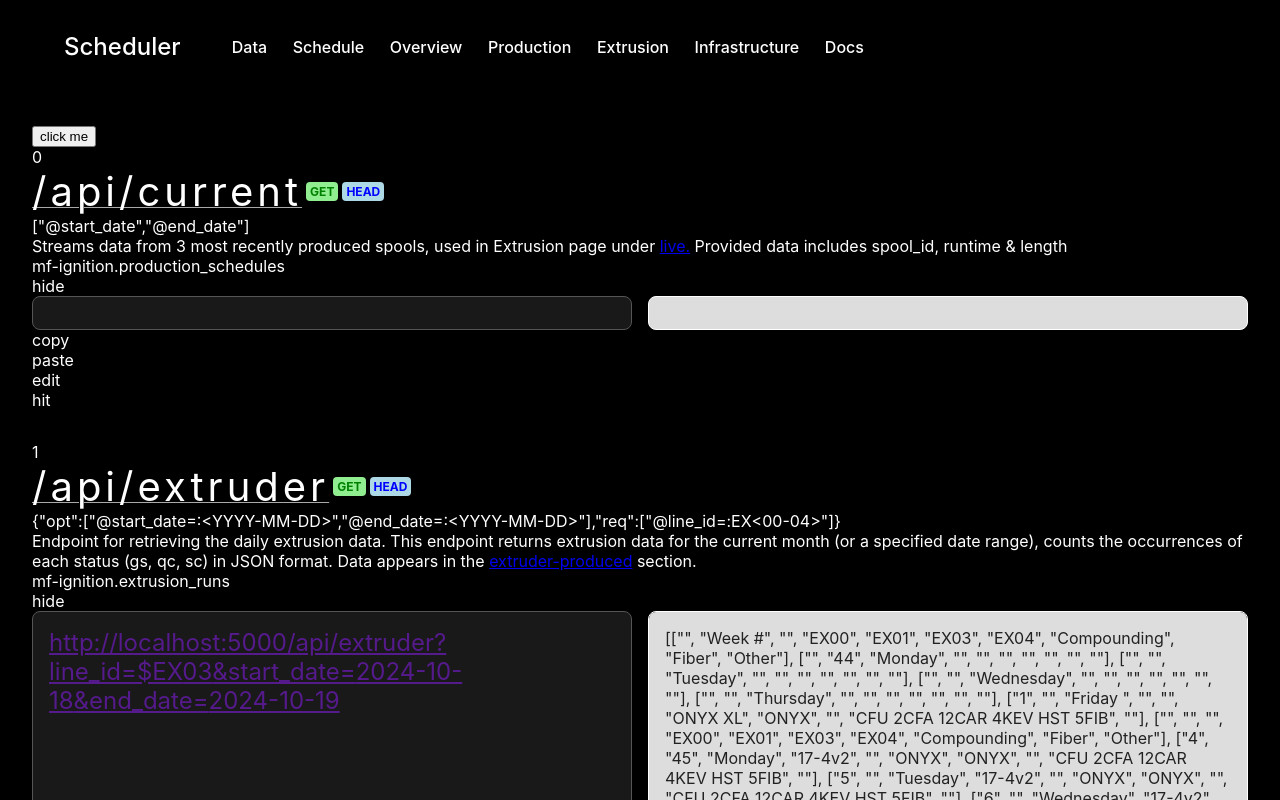
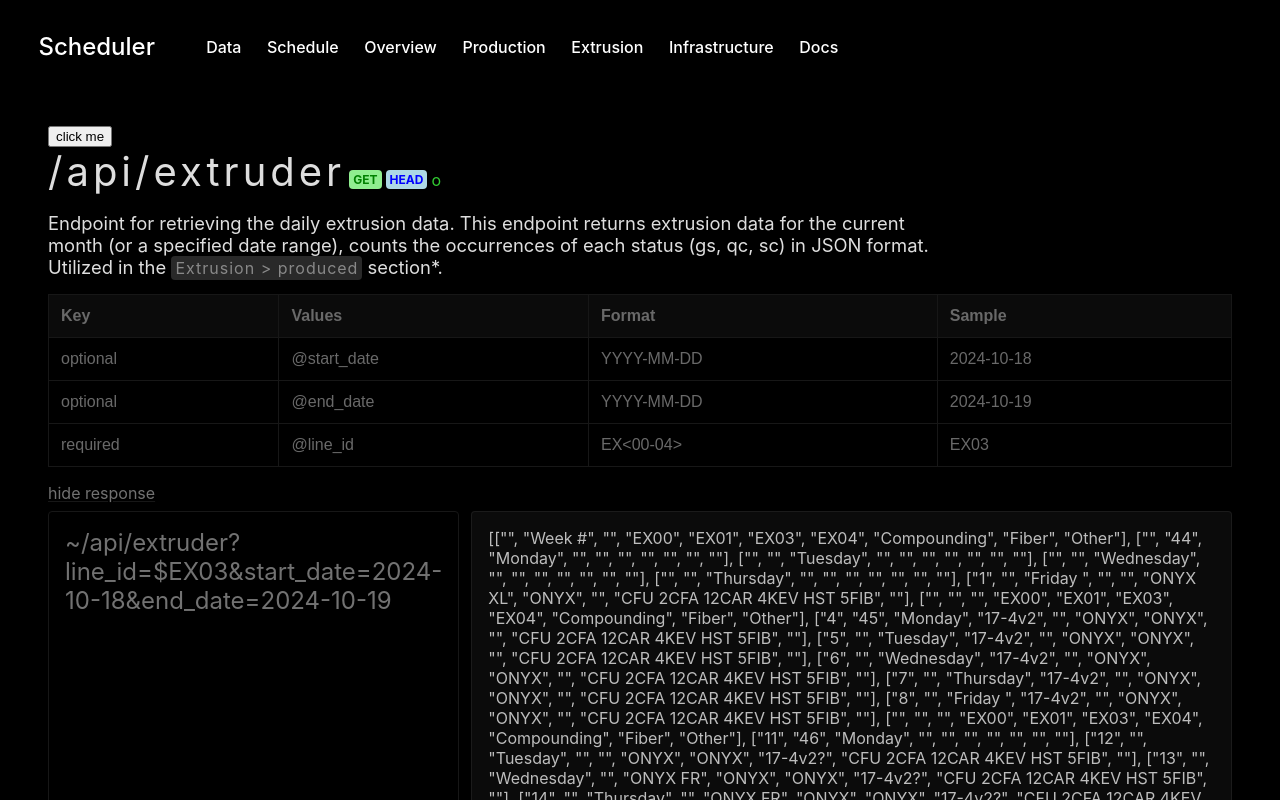
Before and after one commit to mf-suneeth/mf-productionyx, a React (Create React App) app in the folder frontend/: page /documentation in a window 1280 px wide. Shown: the top 800 px of the page. Built offline with nearby package versions, Linux system fonts and the light colour scheme.

Commit message:
mid day 12/26

```diff
--- a/frontend/src/js/App.js
+++ b/frontend/src/js/App.js
@@ -17,7 +17,7 @@ function App() {
     <Router>
       <div className="App">
         <nav>
-          <ul style={{display: "flex", flexDirection: "row", alignItems: "center", padding: "1rem 5vw", gap: "2vw", fontWeight: 600}}>
+          <ul style={{display: "flex", flexDirection: "row", alignItems: "center", padding: "1rem 3vw", gap: "2vw", fontWeight: 600}}>
           <li>
             <Link to="#" style={{"fontSize" : "1.5rem"}}>Scheduler</Link>
             </li>
--- a/frontend/src/js/Documentation.js
+++ b/frontend/src/js/Documentation.js
@@ -6,40 +6,9 @@ const sample_end_date = moment().add(1, 'days')
 
 const sample_formatted_start_date = sample_start_date.format('YYYY-MM-DD')
 const sample_formatted_end_date = sample_end_date.format('YYYY-MM-DD')
+const sample_formatted_line_id = "EX03"
 
-
-const routeDetails = [
-    {
-        route: "/api/current",
-        type: ["GET", "HEAD"],
-        params: ["@start_date", "@end_date"],
-        desc: <div>Streams data from 3 most recently produced spools, used in Extrusion page under <a href="/extrusion">live.</a> Provided data includes spool_id, runtime & length</div>,
-        status: "live",
-        dependencies: "mf-ignition.production_schedules",
-        tags: ["extrusion"],
-        request: "",
-        response: "",
-    },
-    //extrusion  docs
-    {
-        route: "/api/extruder",
-        type: ["GET", "HEAD"],
-        params: {
-            opt: ["@start_date=:<YYYY-MM-DD>", "@end_date=:<YYYY-MM-DD>"],
-            req: ["@line_id=:EX<00-04>"]
-        },
-        desc: <div>Endpoint for retrieving the daily extrusion data.
-            This endpoint returns extrusion data for the current month
-            (or a specified date range), counts the occurrences of each status
-            (gs, qc, sc) in JSON format. Data appears in the <a href="/extrusion/#produced">extruder-produced</a> section.
-        </div>,
-        status: "live",
-        dependencies: "mf-ignition.extrusion_runs",
-        tags: ["extrusion"],
-        request: <a href="">
-            http://localhost:5000/api/extruder?line_id=$EX<span contentEditable>03</span>&start_date={sample_formatted_start_date}&end_date={sample_formatted_end_date}
-        </a>,
-        response: `[["", "Week #", "", "EX00", "EX01", "EX03", "EX04", "Compounding", "Fiber", "Other"],
+const sample_response = `[["", "Week #", "", "EX00", "EX01", "EX03", "EX04", "Compounding", "Fiber", "Other"],
                 ["", "44", "Monday", "", "", "", "", "", "", ""], ["", "", "Tuesday", "", "", "", "", "", "", ""],
                 ["", "", "Wednesday", "", "", "", "", "", "", ""], ["", "", "Thursday", "", "", "", "", "", "", ""],
                 ["1", "", "Friday ", "", "", "ONYX XL", "ONYX", "", "CFU 2CFA 12CAR 4KEV HST 5FIB", ""],
@@ -66,45 +35,10 @@ const routeDetails = [
                 ["26", "", "Tuesday ", "", "", "ONYX", "ONYX", "", "CFU 2CFA 12CAR 4KEV HST 5FIB", ""],
                 ["27", "", "Wednesday", "", "", "ONYX", "ONYX", "", "CFU 2CFA 12CAR 4KEV HST 5FIB", ""],
                 ["28", "", "Thursday", "", "", "", "", "", "", ""],
-            ["29", "", "Friday", "", "", "", "", "", "", ""]]"`,
-    },
-    {
-        route: "/api/current/fiber",
-        type: ["GET", "HEAD"],
-        params: ["@start_date", "@end_date"],
-        desc: "Provides info on",
-        status: "live",
-        dependencies: "mf-ignition.production_spools",
-        tags: ["extrusion"],
-        request: "",
-        response: "",
-    },
-    {
-        route: "/api/current/compounding",
-        type: ["GET", "HEAD"],
-        params: ["@start_date", "@end_date"],
-        desc: "Provides info on",
-        status: "live",
-        dependencies: ["mf-ignition.compounding_lots", "mf-ignition.compounding_recipies", "mf-ignition.compounding_lots"],
-        tags: ["extrusion"],
-        request: "",
-        response: "",
-    },
-    {
-        route: "/api/current/ovens",
-        type: ["GET", "HEAD"],
-        params: ["@start_date", "@end_date"],
-        desc: "Provides info on",
-        status: "live",
-        dependencies: ["mf-ignition.ovens", "mf-ignition.ovens_unloading"],
-        tags: ["extrusion"],
-        request: "",
-        response: "",
-    },
-]
+                ["29", "", "Friday", "", "", "", "", "", "", ""]]"`
 
-let backgroundColor_set = ["black", "white", "red", "green"]
-let color_set = ["white", "black", "yellow", "white"]
+let backgroundColor_set = ["#000000", "#FFFFFF"]
+let color_set = ["#dedede", "#000000"]
 
 const theme_style_documentation = {
     light: {
@@ -122,10 +56,73 @@ const theme_style_documentation = {
     },
 }
 
+const style_content = {
+    paddingLeft: "3rem",
+    paddingRight: "3rem",
+}
+
 const style_documentation_root = {
     font: "1rem",
     padding: "2rem",
     // border: "1px solid white"
+};
+
+
+const style_modify_response = {
+    display: "inline",
+    marginLeft: "1rem"
+};
+
+
+
+function Documentation() {
+    const [isHovered, setIsHovered] = useState(false);
+    const [selectedBackgroundIndex, setSelectedBackgroundIndex] = useState(0);
+
+    const style_request_link = {
+        // backgroundColor: "#ffffff29",
+        // padding: "0.1rem 0.25rem",
+        textDecoration: "none",
+        fontSize: "1.5rem",
+        // lineHeight: "3rem",
+        color: selectedBackgroundIndex ? (isHovered ? "#17171772" : "#171717") : (isHovered ? "#ffffff" : "#ffffff72"),
+    };
+
+    const style_section_link = {
+        padding: "0.1rem 0.25rem",
+        textDecoration: "none",
+        borderRadius: "0.25rem",
+        fontSize: "1rem",
+        // backgroundColor: selectedBackgroundIndex ? "#f4f4f4" : "#111111ae",
+
+        backgroundColor: selectedBackgroundIndex ? "#f4f4f4" : "#ffffff29",
+        color: selectedBackgroundIndex ? "#333333" : "#ffffff72",
+        letterSpacing: "1px"
+
+    };
+
+    const styleTableContainer = {
+        width: "100%",
+        borderCollapse: "collapse",
+        marginBottom: "1rem",
+        fontFamily: "Arial, sans-serif",
+        borderRadius: "5rem",
+    };
+
+    const styleTableHeader = {
+        backgroundColor: selectedBackgroundIndex ? "#f4f4f4" : "#111111ae",
+        textAlign: "left",
+        borderRadius: "5rem",
+    };
+
+    const styleTableCell = {
+        border: `1px solid ${selectedBackgroundIndex ? "#dddddd" : "#171717"}`,
+        padding: "0.75rem",
+        color: selectedBackgroundIndex ? "#333333" : "#696969",
+    };
+
+    const styleTableRow = {
+        transition: "background-color 0.3s ease",
     };
 
     const style_route = {
@@ -143,10 +140,11 @@ const style_route = {
             fontWeight: 400,
             underline: "dotted",
             // backgroundColor: "lightblue",
-        textDecoration: "underline",
+            // textDecoration: "underline",
             textDecorationStyle: "solid",
             textDecorationThickness: "1px",
             textDecorationColor: "darkgray",
+            marginBottom: "1rem",
         },
         type: {
             fontSize: "2rem",
@@ -171,8 +169,6 @@ const style_route = {
             height: "fit-content",
             fontSize: "0.75rem",
             fontWeight: 700,
-        // marginBottom: "10.5rem",
-
             // req styles
             GET: {
                 color: "green",
@@ -194,51 +190,126 @@ const style_route = {
         },
         description: {
             overflow: "wrap",
+            width: "75%",
+            fontSize: "1.15rem",
+            marginBottom: "1rem",
         },
         preview: {
             display: "flex",
             flexDirection: "row",
-        gap: "1rem",
+            gap: "0.75rem",
             // textDecoration: "underline",
-        maxHeight: "15rem",
+            maxHeight: "20rem",
+            marginBottom: "0.5rem",
             request: {
-            flexBasis: "50%",
-            borderRadius: "0.5rem",
+                flexBasis: "30%",
+                borderRadius: "0.25rem",
+                overflow: "wrap",
+                wrapType: "break-word",
+                padding: "1rem",
+                textDecoration: "none",
+                border: `1px solid ${selectedBackgroundIndex ? "#dddddd" : "#171717"}`,
+            },
+            response: {
+                flexBasis: "70%",
+                borderRadius: "0.25rem",
+                backgroundColor: selectedBackgroundIndex ? "rgb(244, 244, 244)" : "#111111ae",
                 overflow: "scroll",
                 padding: "1rem",
                 textDecoration: "none",
-            backgroundColor: "#33333380",
-            color: "#222",
-            border: "1px solid #555",
-            fontSize: "1.5rem"
-
-        },
-        response: {
-            flexBasis: "50%",
-            borderRadius: "0.5rem",
-            backgroundColor: "lightblue",
-            overflow: "scroll",
-            padding: "1rem",
-            textDecoration: "none",
-            backgroundColor: "#DDDDDD",
-            color: "#222222",
-            border: "1px solid #FFFFFF"
+                color: selectedBackgroundIndex ? "#111111" : "#bdbdbd",
+                border: `1px solid ${selectedBackgroundIndex ? "#dddddd" : "#2929298a"}`,
 
 
             }
         }
-}
+    };
 
 
+    const routeDetails = [
+        // {
+        //     route: "/api/current",
+        //     type: ["GET", "HEAD"],
+        //     params: ["@start_date", "@end_date"],
+        //     desc: <div>Streams data from 3 most recently produced spools, used in Extrusion page under <a href="/extrusion">live.</a> Provided data includes spool_id, runtime & length</div>,
+        //     status: "live",
+        //     dependencies: "mf-ignition.production_schedules",
+        //     tags: ["extrusion", "public"],
+        //     request: "",
+        //     response: "",
+        // },
+        //extrusion  docs
+        {
+            route: "/api/extruder",
+            type: ["GET", "HEAD"],
+            params: {
+                optional: [
+                    { value: "@start_date", format: "YYYY-MM-DD", sample: sample_formatted_start_date },
+                    { value: "@end_date", format: "YYYY-MM-DD", sample: sample_formatted_end_date },
+                ],
+                required: [
+                    { value: "@line_id", format: "EX<00-04>", sample: sample_formatted_line_id },
+                ],
+            },
+            desc: <div>Endpoint for retrieving the daily extrusion data.
+                This endpoint returns extrusion data for the current month
+                (or a specified date range), counts the occurrences of each status
+                (gs, qc, sc) in JSON format. Utilized in the <a href="/extrusion/#produced" style={style_section_link}>Extrusion &gt; produced</a> section*.
+            </div>,
+            status: "live",
+            dependencies: "mf-ignition.extrusion_runs",
+            tags: ["extrusion"],
+            request: <a
+                href={`http://localhost:5000/api/extruder?line_id=$EX03&start_date=${sample_formatted_start_date}&end_date=${sample_formatted_end_date}`}
+                style={style_request_link}
+                onMouseEnter={() => setIsHovered(true)}
+                onMouseLeave={() => setIsHovered(false)}
+            >
+                ~/api/extruder?line_id=$EX03&start_date={sample_formatted_start_date}&end_date={sample_formatted_end_date}
+            </a>,
+
+            response: sample_response,
+        },
+        // {
+        //     route: "/api/current/fiber",
+        //     type: ["GET", "HEAD"],
+        //     params: ["@start_date", "@end_date"],
+        //     desc: "Provides info on",
+        //     status: "live",
+        //     dependencies: "mf-ignition.production_spools",
+        //     tags: ["extrusion"],
+        //     request: "",
+        //     response: "",
+        // },
+        // {
+        //     route: "/api/current/compounding",
+        //     type: ["GET", "HEAD"],
+        //     params: ["@start_date", "@end_date"],
+        //     desc: "Provides info on",
+        //     status: "live",
+        //     dependencies: ["mf-ignition.compounding_lots", "mf-ignition.compounding_recipies", "mf-ignition.compounding_lots"],
+        //     tags: ["extrusion"],
+        //     request: "",
+        //     response: "",
+        // },
+        // {
+        //     route: "/api/current/ovens",
+        //     type: ["GET", "HEAD"],
+        //     params: ["@start_date", "@end_date"],
+        //     desc: "Provides info on",
+        //     status: "live",
+        //     dependencies: ["mf-ignition.ovens", "mf-ignition.ovens_unloading"],
+        //     tags: ["extrusion"],
+        //     request: "",
+        //     response: "",
+        // },
+    ]
+
+    const [expandPreview, setExpandPreview] = useState(Array(routeDetails.length).fill(true))
 
 
-function Documentation() {
-    const [selectedBackgroundIndex, setSelectedBackgroundIndex] = useState(0);
-    console.log("routelength", routeDetails.length)
-    const [expandPreview, setExpandPreview] = useState(Array(routeDetails.length).fill(true))
-
     return (
-        <div className="documentation-root" style={{ backssgroundColor: `${backgroundColor_set[selectedBackgroundIndex]}`, color: `${color_set[selectedBackgroundIndex]}`, ...style_documentation_root }}>
+        <div className="documentation-root" style={{ backgroundColor: `${backgroundColor_set[selectedBackgroundIndex]}`, color: `${color_set[selectedBackgroundIndex]}`, ...style_documentation_root, ...style_content }}>
             {/* <div style={{}}>
                 <button>extrusion</button>
                 <button>fiber</button>
@@ -253,25 +324,51 @@ function Documentation() {
             </button>
             {/* <pre>{JSON.stringify(routeDetails, null, 2)}</pre> */}
             {routeDetails.map((route, i) => (
-
                 <div style={style_route} key={i}>
-                    {i}
                     <div style={{ display: "flex", flexDirection: "row", gap: "0.25rem", alignItems: "center" }}>
-                        <div style={style_route.route}>{route.route}</div>
+                        <div style={style_route.route}><div className="" style={{ fontSize: "1rem", display: "inline" }}></div>{route.route}</div>
                         {route.type.map((type, j) =>
                             <div key={j} style={{ ...style_route.label, ...style_route.label[type] }}>{type}</div>
                         )}
-                        {/* <div style={route.status === "live" ? style_route.status.ON : style_route.status.OFF}>o</div> */}
+                        <div style={route.status === "live" ? style_route.status.ON : style_route.status.OFF}>o</div>
                     </div>
                     {/* <div style={style_route.type}>{route.type} hello</div> */}
-                    <div style={style_route.parameters}>{JSON.stringify(route.params)}</div>
                     <div style={style_route.description}>{route.desc}</div>
-                    <div style={style_route.dependencies}>{route.dependencies}</div>
-                    <div className="">{expandPreview && expandPreview[i] ? "hide" : "preview"}</div>
+                    <table style={styleTableContainer}>
+                        <thead>
+                            <tr style={styleTableHeader}>
+                                <th style={styleTableCell}>Key</th>
+                                <th style={styleTableCell}>Values</th>
+                                <th style={styleTableCell}>Format</th>
+                                <th style={styleTableCell}>Sample</th>
+                            </tr>
+                        </thead>
+                        <tbody>
+                            {Object.entries(route.params).map(([key, value]) => (
+                                <React.Fragment key={key}>
+                                    {value.map((item, index) => (
+                                        <tr
+                                            key={index}
+                                            style={styleTableRow}
+                                            onMouseEnter={(e) => (e.currentTarget.style.backgroundColor = selectedBackgroundIndex ? "#f1f1f1" : "rgba(17, 17, 17, 0.682)")}
+                                            onMouseLeave={(e) => (e.currentTarget.style.backgroundColor = "transparent")}
+                                        >
+                                            <td style={styleTableCell}>{key}</td>
+                                            <td style={styleTableCell}>{item.value}</td>
+                                            <td style={styleTableCell}>{item.format}</td>
+                                            <td style={styleTableCell}>{item.sample}</td>
+                                        </tr>
+                                    ))}
+                                </React.Fragment>
+                            ))}
+                        </tbody>
+                    </table>
+                    {/* <div style={style_route.dependencies}>{route.dependencies}</div> */}
+                    <div className="" style={{ marginBottom: "0.5rem", textDecoration: "underline", textUnderlineOffset: "2px", textDecorationStyle: "solid", textDecorationColor: selectedBackgroundIndex ? "#dddddd" : "#171717", color: selectedBackgroundIndex ? "#333333" : "#ffffff72" }}>{expandPreview && expandPreview[i] ? "hide response" : "preview request"}</div>
                     <div style={style_route.preview}
                         onClick={() => {
-                            expandPreview[i] = expandPreview[i] ? false : true
-                            setExpandPreview(expandPreview)
+                            expandPreview[i] = expandPreview[i] ? false : true;
+                            setExpandPreview(expandPreview);
                         }}>
                         {expandPreview[i] === true &&
                             <>
@@ -281,18 +378,14 @@ function Documentation() {
                             </>
                         }
                     </div>
-                    <div className="">copy</div>
-                    <div className="">paste</div>
-                    <div className="">edit</div>
-                    <div className="">hit</div>
+                    <div className="" style={{ textAlign: "right", fontWeight: 500, color: "#333333", paddingTop: "0rem" }}>
+                        <div className="" style={style_modify_response}>copy</div>
+                        <div className="" style={style_modify_response}>paste</div>
+                        <div className="" style={style_modify_response}>edit</div>
+                        <div className="" style={style_modify_response}>hit</div>
+                    </div>
                 </div>
             ))}
         </div>
     )
-
-
-
-
-
-
 } export default Documentation;
```
Also changed, not shown: 1 other file (tests, documents, lock files or other folders). Lines whose indentation alone changed are shown as unchanged.
